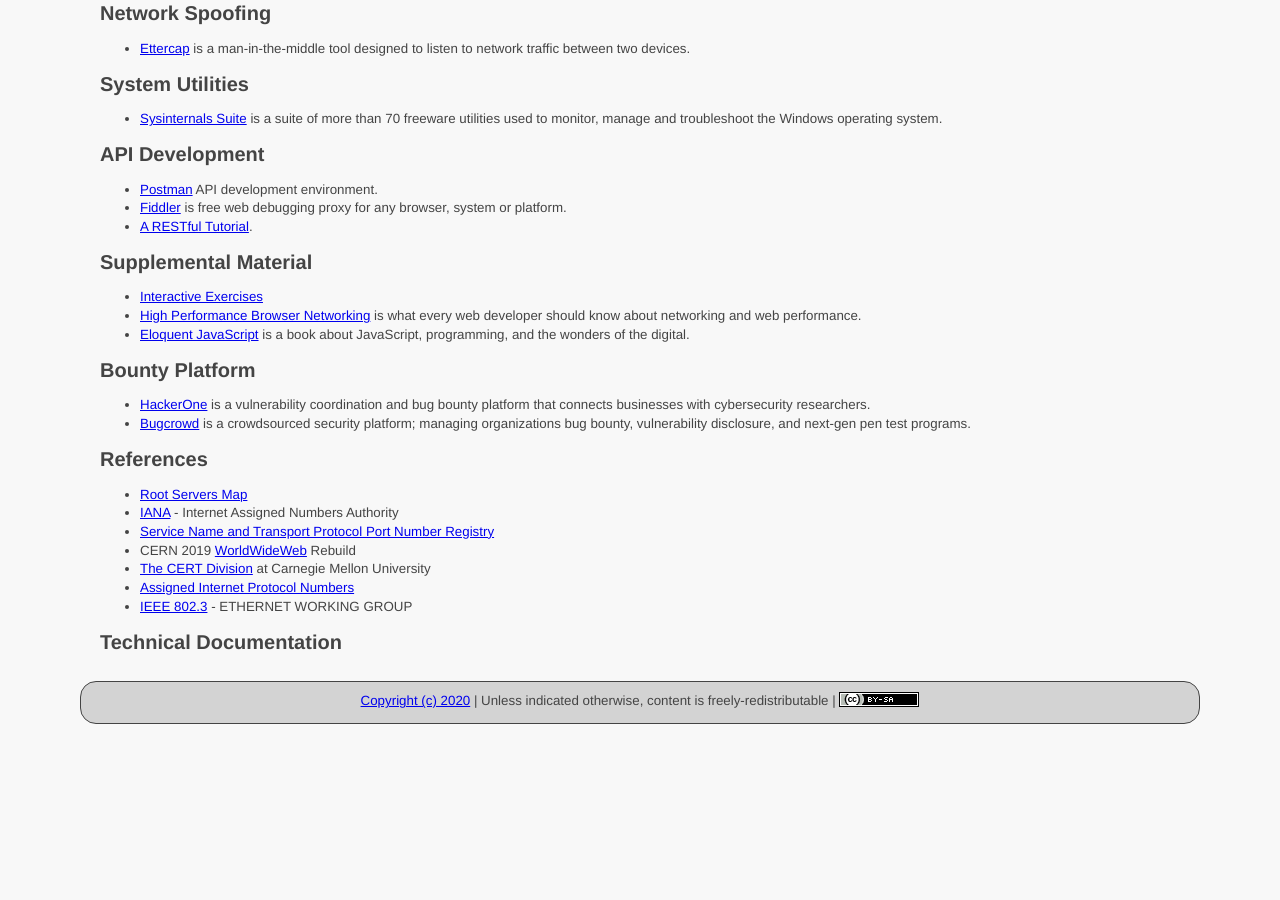
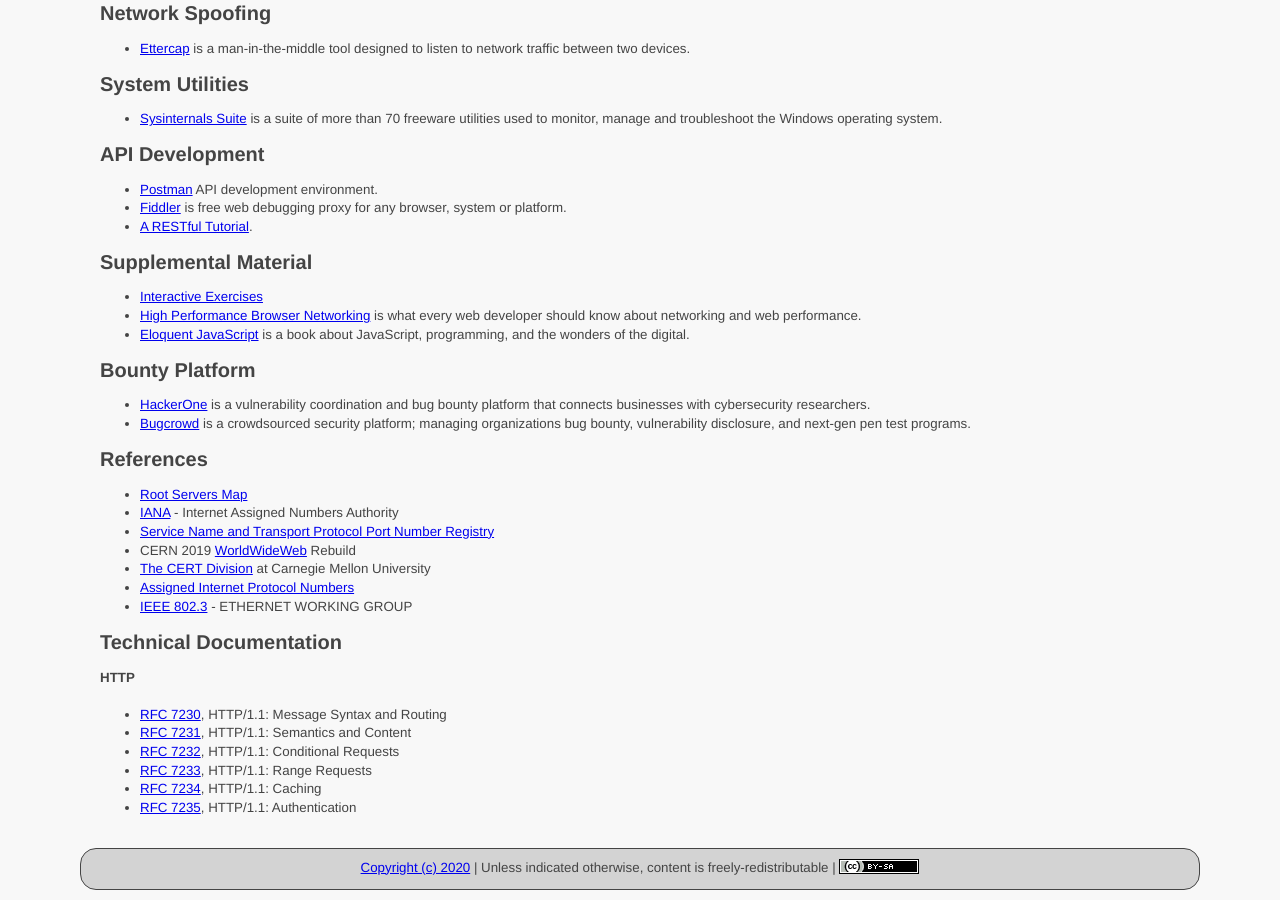
Before and after one commit to ycpcs/cs330-fall2020, a Jekyll site: the page built from resources/index.md, in a window 1280 px wide and 900 px high, scrolled down 672 px. Built offline with Jekyll 4.4.1, drawn with Linux system fonts in a browser that asks for light colours; before the commit the page ends 1406 px from its top, so only the background shows below that.

Commit message:
add http rfc's

```diff
--- a/resources/index.md
+++ b/resources/index.md
@@ -77,3 +77,10 @@ References
 
 Technical Documentation
 -----------------------------------
+#### HTTP
+  - [RFC 7230](https://tools.ietf.org/html/rfc7230), HTTP/1.1: Message Syntax and Routing
+  - [RFC 7231](https://tools.ietf.org/html/rfc7231), HTTP/1.1: Semantics and Content
+  - [RFC 7232](https://tools.ietf.org/html/rfc7232), HTTP/1.1: Conditional Requests
+  - [RFC 7233](https://tools.ietf.org/html/rfc7233), HTTP/1.1: Range Requests
+  - [RFC 7234](https://tools.ietf.org/html/rfc7234), HTTP/1.1: Caching
+  - [RFC 7235](https://tools.ietf.org/html/rfc7235), HTTP/1.1: Authentication
```
